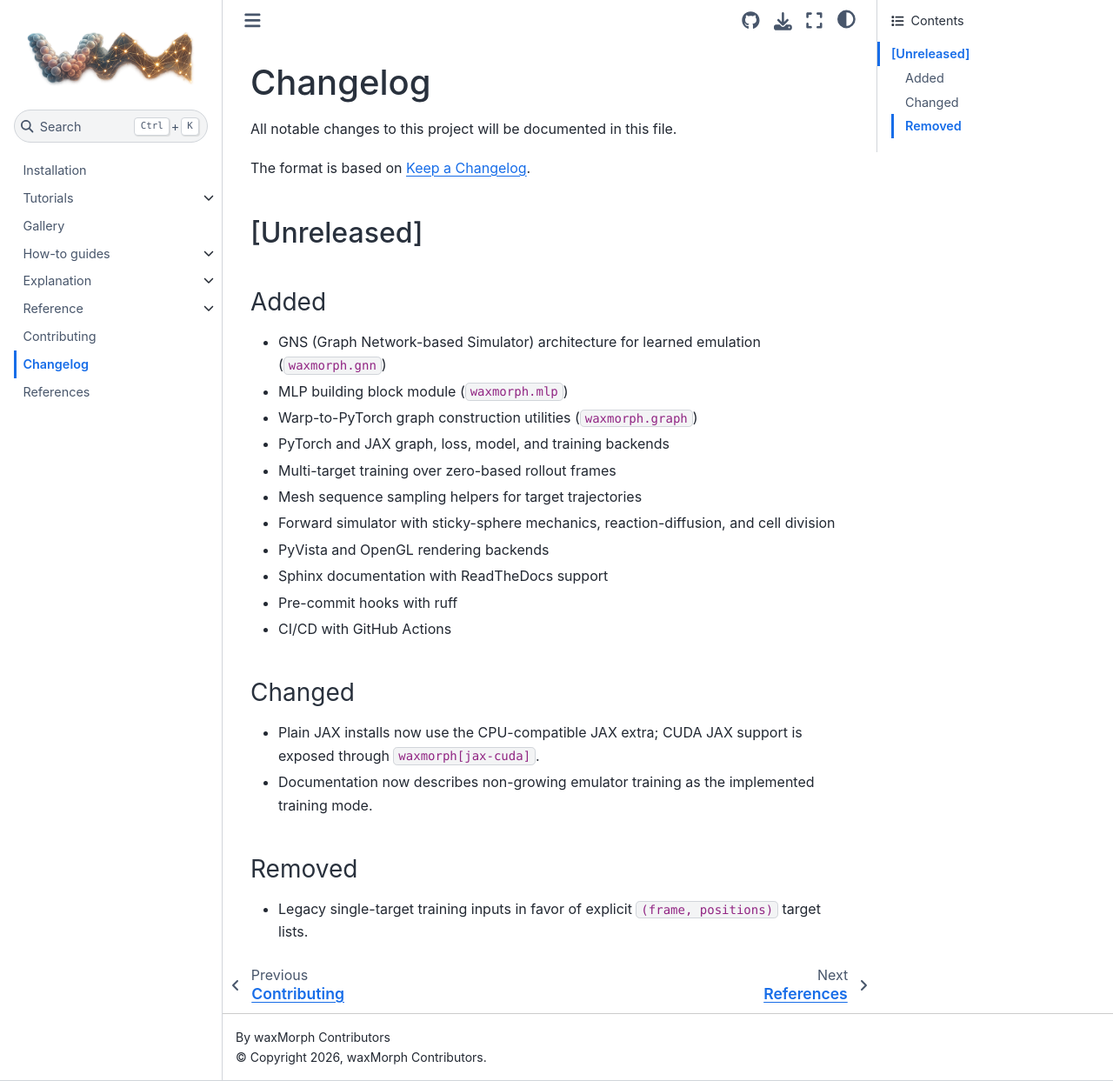
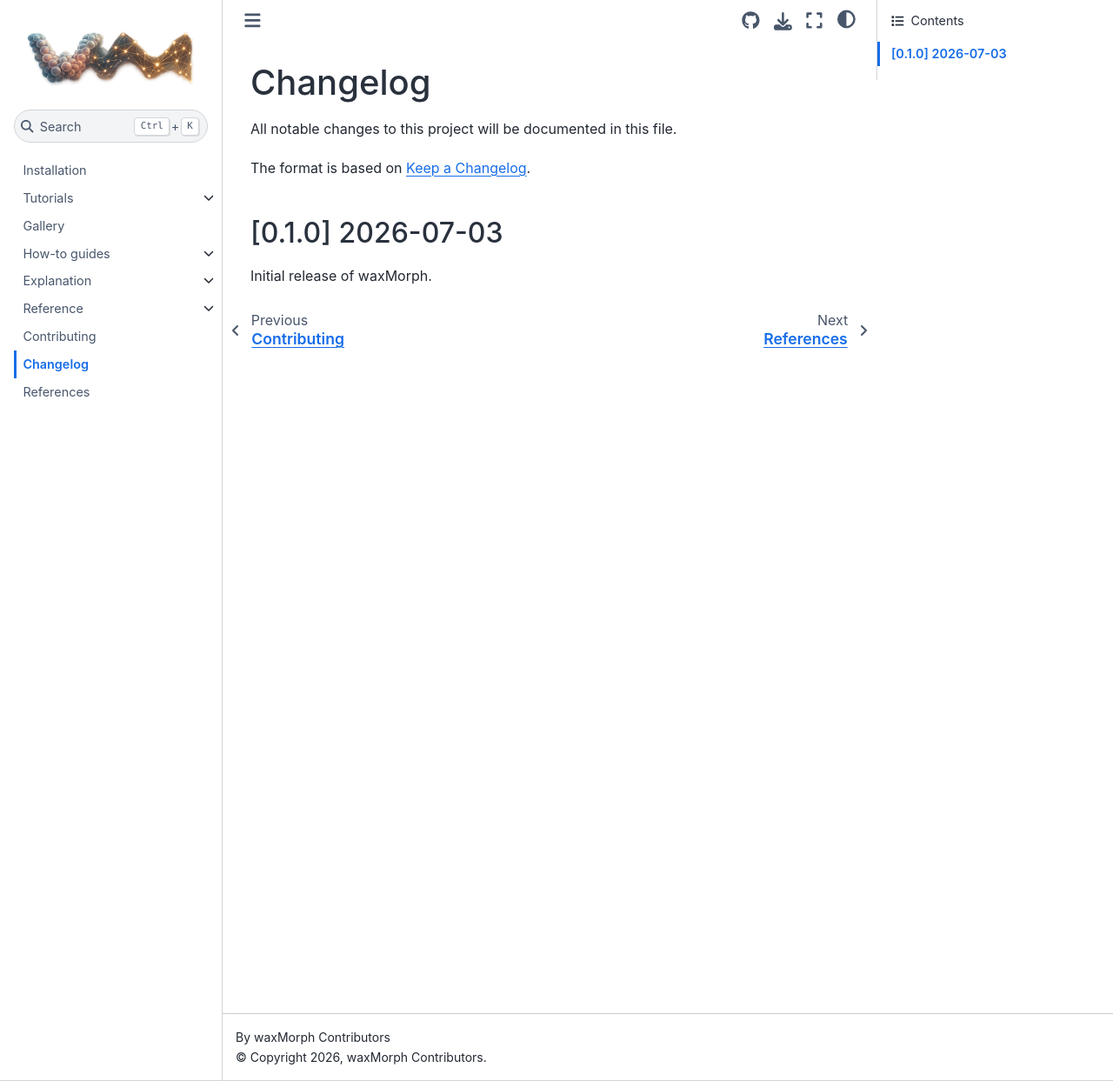
Before and after one commit to Computational-Morphogenomics-Group/waxmorph, a Sphinx documentation site: the page built from docs/changelog.md, in a window 1280 px wide and 1243 px high. Shown: the whole window at 87% size. Built offline with Sphinx 7.4.7 and the Sphinx Book theme 1.1.4, drawn with Linux system fonts in a browser that asks for light colours; pages that are not in the unit, such as notebooks, are missing from menus.

```diff
--- a/docs/changelog.md
+++ b/docs/changelog.md
@@ -4,27 +4,6 @@
 
 The format is based on [Keep a Changelog](https://keepachangelog.com/en/1.1.0/).
 
-## [Unreleased]
+## [0.1.0] 2026-07-03
 
-### Added
-
-- GNS (Graph Network-based Simulator) architecture for learned emulation (`waxmorph.gnn`)
-- MLP building block module (`waxmorph.mlp`)
-- Warp-to-PyTorch graph construction utilities (`waxmorph.graph`)
-- PyTorch and JAX graph, loss, model, and training backends
-- Multi-target training over zero-based rollout frames
-- Mesh sequence sampling helpers for target trajectories
-- Forward simulator with sticky-sphere mechanics, reaction-diffusion, and cell division
-- PyVista and OpenGL rendering backends
-- Sphinx documentation with ReadTheDocs support
-- Pre-commit hooks with ruff
-- CI/CD with GitHub Actions
-
-### Changed
-
-- Plain JAX installs now use the CPU-compatible JAX extra; CUDA JAX support is exposed through `waxmorph[jax-cuda]`.
-- Documentation now describes non-growing emulator training as the implemented training mode.
-
-### Removed
-
-- Legacy single-target training inputs in favor of explicit `(frame, positions)` target lists.
+Initial release of waxMorph.
```
